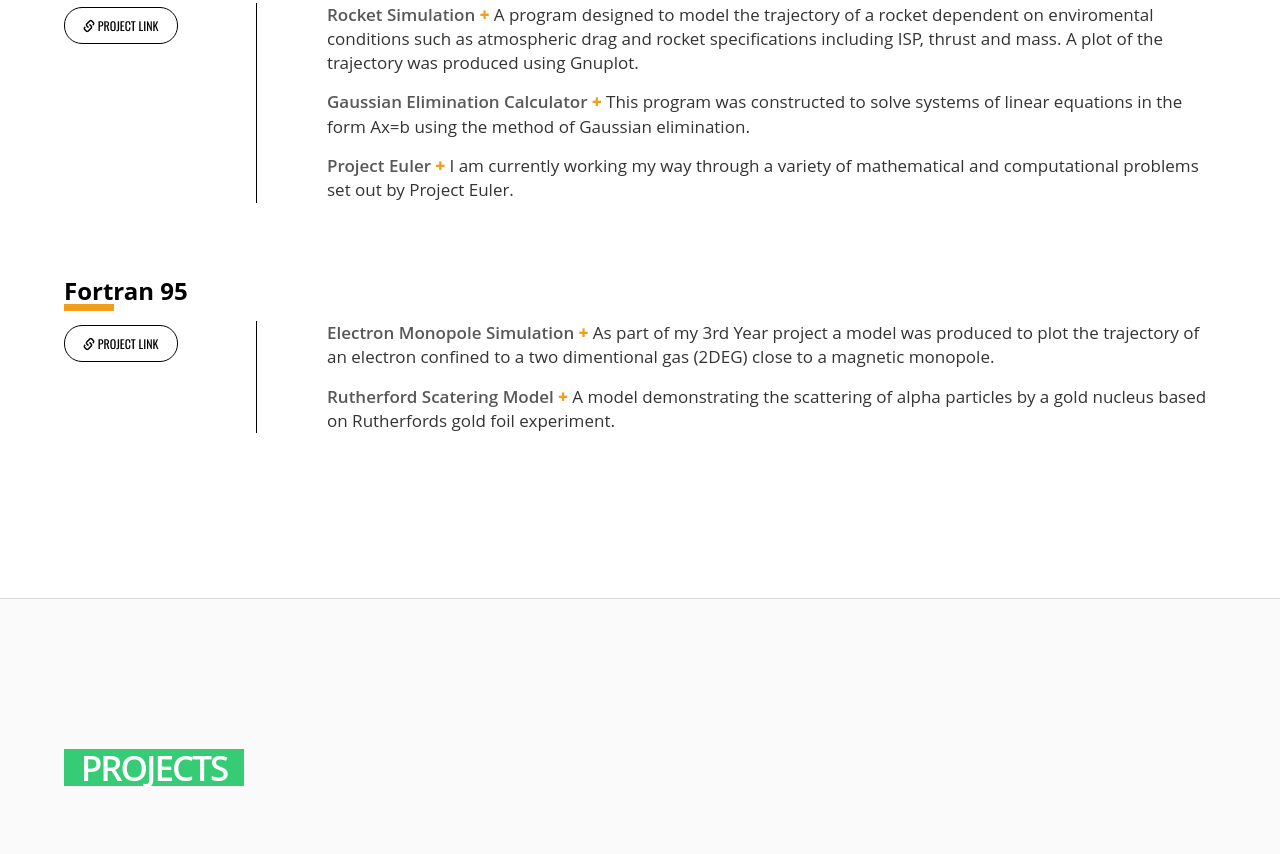
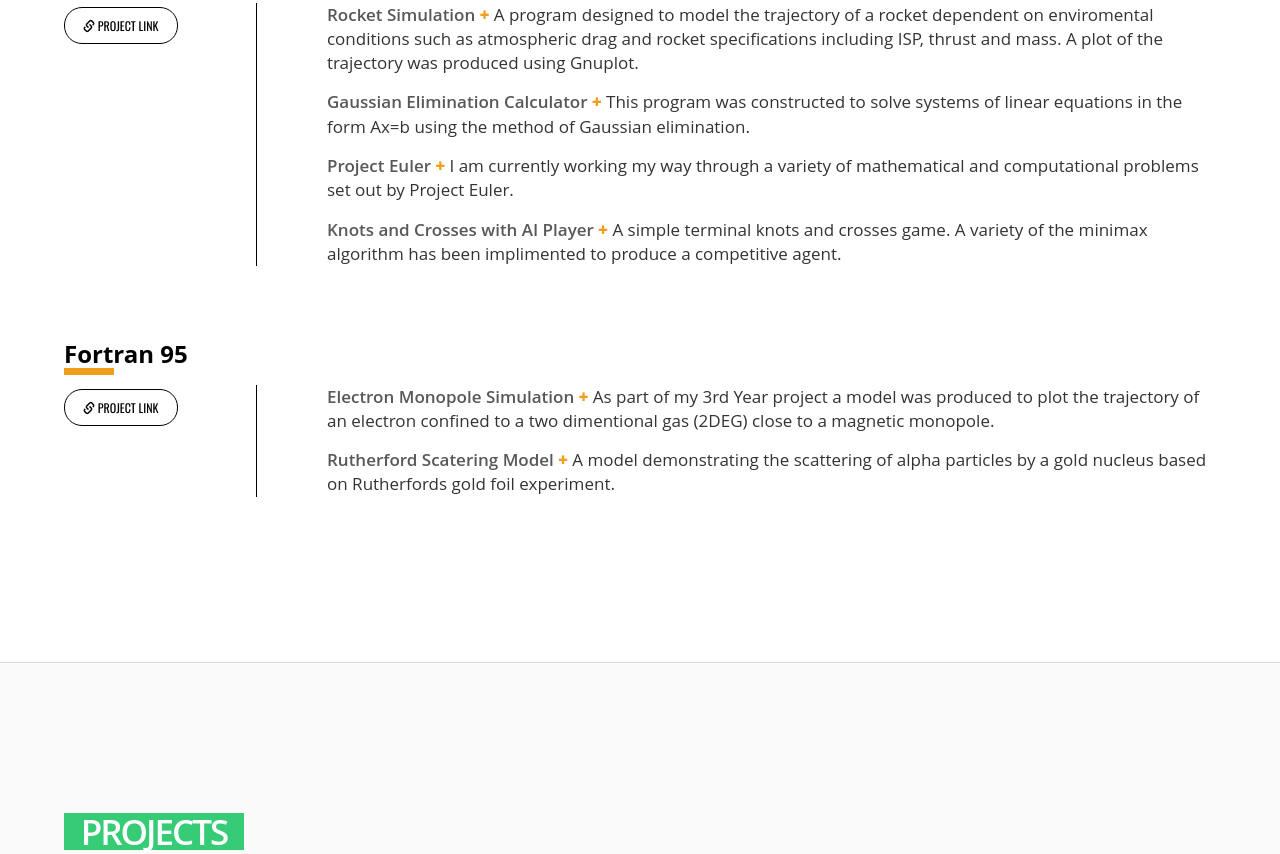
Before and after one commit to jakeminns/jakeminns.github.io, a plain HTML site: page index.html in a window 1280 px wide. Shown: the part 3199-4053 px from the top of the page. Drawn offline with nearby package versions, Linux system fonts and the light colour scheme.

Commit message:
Update index.html

```diff
--- a/index.html
+++ b/index.html
@@ -1365,6 +1365,8 @@
               <li> <span class="soft-list-header"> Rocket Simulation </span> <span class="soft-list-cross">+</span> A program designed to model the trajectory of a rocket dependent on enviromental conditions such as atmospheric drag and rocket specifications including ISP, thrust and mass. A plot of the trajectory was produced using Gnuplot.</li>
               <li> <span class="soft-list-header">Gaussian Elimination Calculator </span> <span class="soft-list-cross">+</span> This program was constructed to solve systems of linear equations in the form Ax=b using the method of Gaussian elimination.</li>
               <li> <span class="soft-list-header">Project Euler</span>  <span class="soft-list-cross">+</span> I am currently working my way through a variety of mathematical and computational problems set out by Project Euler.</li>
+              <li> <span class="soft-list-header">Knots and Crosses with AI Player</span>  <span class="soft-list-cross">+</span> A simple terminal knots and crosses game. A variety of the minimax algorithm has been implimented to produce a competitive agent.</li>
+
               </ul>
               </div>
 
```
